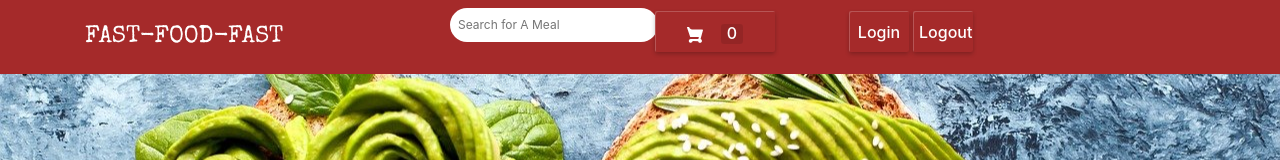
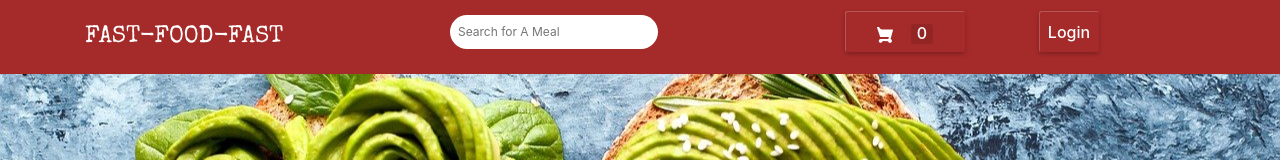
Before and after one commit to Amwata-Albert/FAST-FOOD-UI, an Angular app: page / in a window 1280 px wide. Shown: the top 160 px of the page. Built offline with nearby package versions, Linux system fonts and the light colour scheme; a web font is replaced by a local one.

Commit message:
my commit refine code

```diff
--- a/src/app/navbar/navbar.component.html
+++ b/src/app/navbar/navbar.component.html
@@ -5,7 +5,7 @@
                 <h4 style="margin:0px;"><span class="smallnav menu" onclick="openNav()">☰ FAST-FOOD-FAST</span></h4>
                 <h4 class="tt"><span class="largenav">FAST-FOOD-FAST</span></h4>
             </div>
-            <div class="flipkart-navbar-search smallsearch col-sm-2 col-xs-11">
+            <div class="flipkart-navbar-search smallsearch col-sm-4 col-xs-11">
                 <div class="row">
                     <input class="flipkart-navbar-input col-xs-4" type="" placeholder="Search for A Meal" name="">
 
@@ -19,10 +19,8 @@
                     <span class="item-number ">0</span>
                 </a>
             </div>
-            <div class="cart largenav col-sm-4" style="margin-top: 1%;">
+            <div class="cart largenav col-sm-2" style="margin-top: 1%;">
                 <a href="/login"><button class="login links">Login</button></a>
-                <a href=""><button class="login links">Logout</button></a>
-
             </div>
         </div>
     </div>
```
